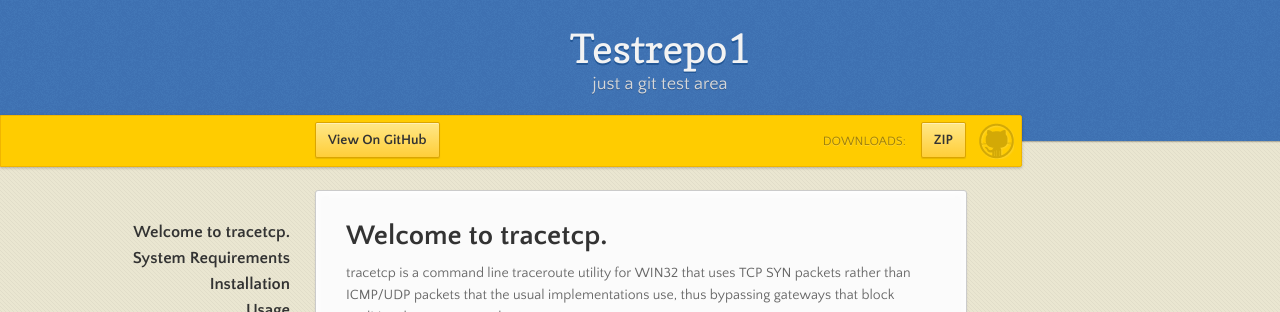
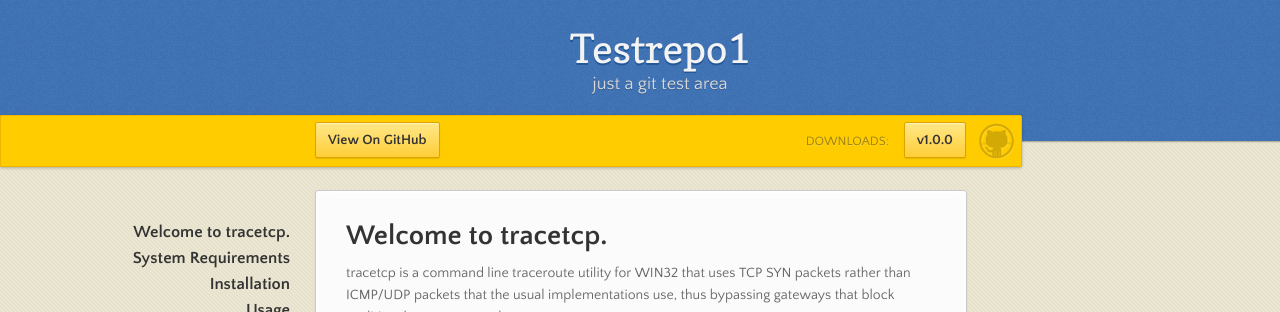
Before and after one commit to SimulatedSimian/SimulatedSimian.github.io, a Jekyll site: the page built from index.md, in a window 1280 px wide. Shown: the top 312 px of the page. Built offline with Jekyll 4.4.1, drawn with Linux system fonts in a browser that asks for light colours; nearby versions of some CDN libraries; Markdown is read by kramdown in place of the engine named in the settings.

Commit message:
Update std.html

```diff
--- a/_layouts/std.html
+++ b/_layouts/std.html
@@ -28,7 +28,7 @@
         <div class="downloads">
           <span>Downloads:</span>
           <ul>
-            <li><a href="https://github.com/SimulatedSimian/testrepo1/zipball/master" class="button">ZIP</a></li>
+            <li><a href="https://github.com/SimulatedSimian/tracetcp/releases" class="button">v1.0.0</a></li>
           </ul>
         </div>
       </div><!-- end banner -->
```
